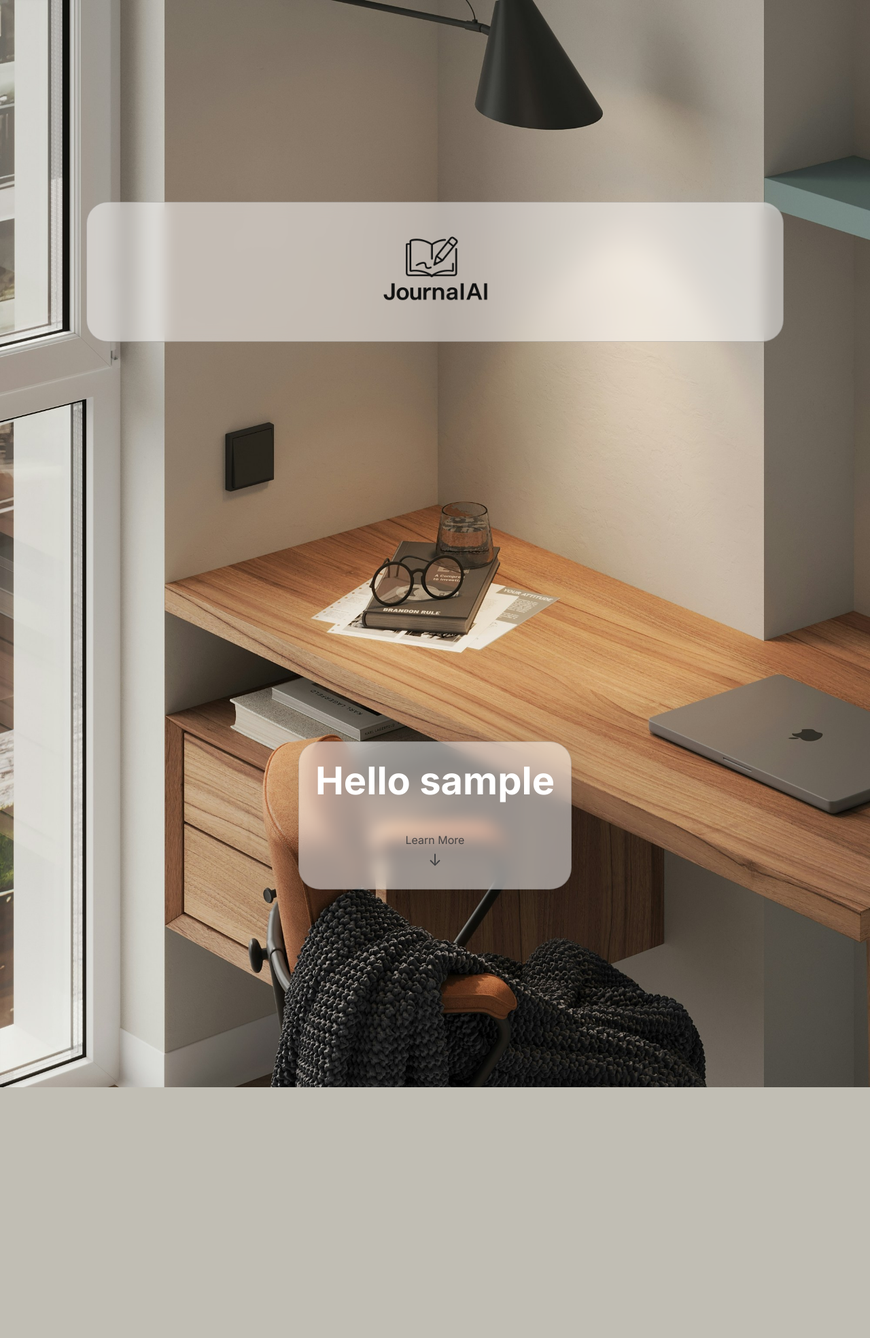
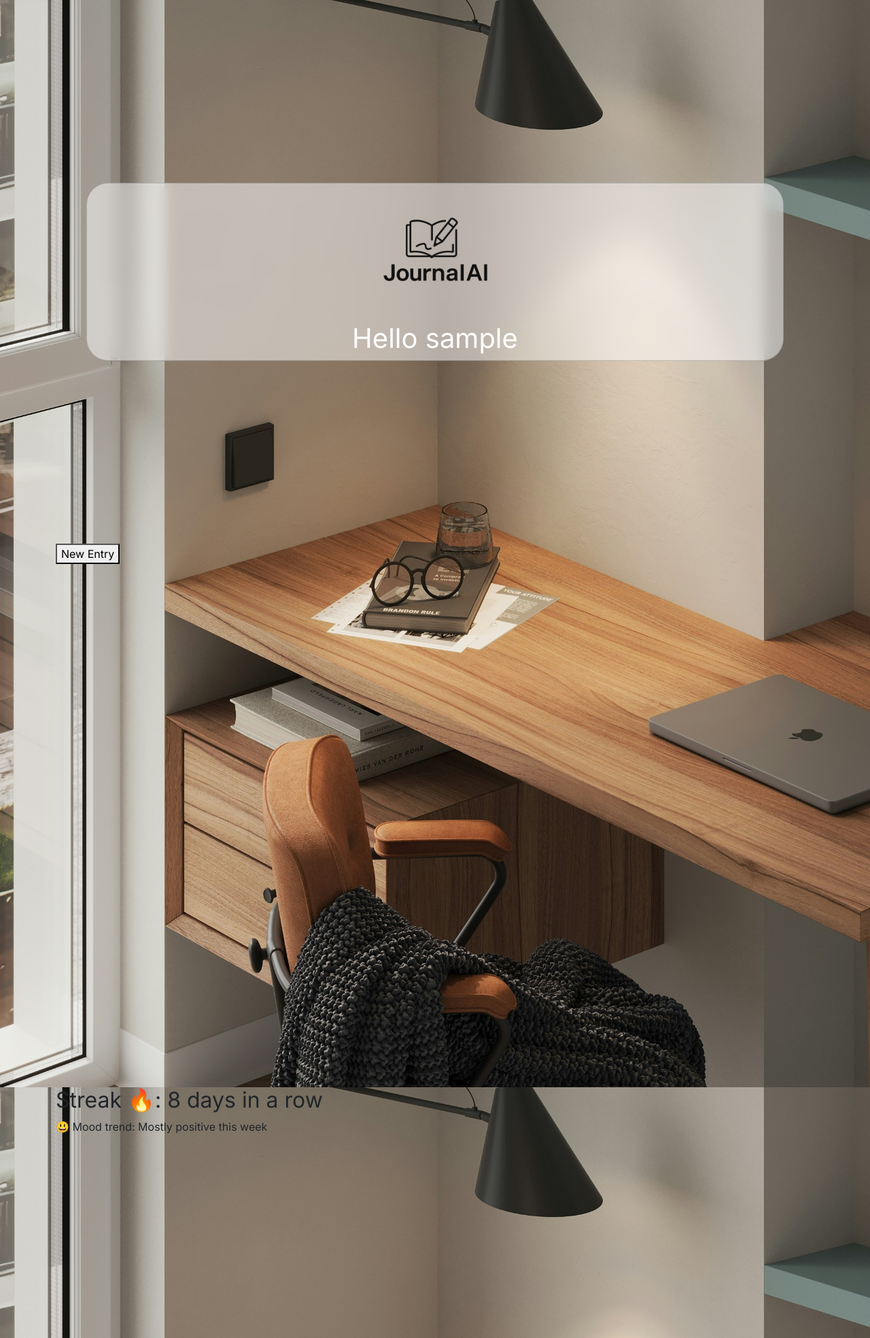
Before and after one commit to FredyJSD/JournalAI, a Flask app: template templates/dashboard.html in a window 1280 px wide. Shown: the top 1969 px of the page at 68% size. Before the commit the page ends 1600 px from the top, so only its background shows below. Run offline with Flask 3, Linux system fonts and the light colour scheme; the template is opened without the code that fills it: most values are stand-ins (such as "Sample title", 1, 10 or a date in 2020); some libraries are stand-ins or nearby versions.

Commit message:
Dashboard Outline

```diff
--- a/app.py
+++ b/app.py
@@ -1,3 +1,5 @@
+import base64
+import json
 from flask import Flask, render_template, request, redirect, url_for, session
 import boto3
 import os
@@ -35,6 +37,24 @@ def login_required(f):
         return f(*args, **kwargs)
     return decorated_function
 
+
+#For testing use only
+def generate_fake_jwt():
+    header = {
+        "alg": "none",
+        "typ": "JWT"
+    }
+
+    payload = {
+        "email": "test@example.com",
+        "name": "Test User"
+    }
+
+    header_b64 = base64.urlsafe_b64encode(json.dumps(header).encode()).rstrip(b'=')
+    payload_b64 = base64.urlsafe_b64encode(json.dumps(payload).encode()).rstrip(b'=')
+
+    fake_token = header_b64 + b'.' + payload_b64 + b'.'
+    return fake_token.decode()
 
 
 @app.route("/", methods=["GET", "POST"])
@@ -96,6 +116,10 @@ def callback():
 # @login_required
 @app.route("/dashboard", methods=["GET", "POST"])
 def dashboard():
+    #For testing
+    if 'id_token' not in session:
+        session['id_token'] = generate_fake_jwt()
+
     id_token = session.get('id_token')
 
     # Decode the ID token
--- a/templates/dashboard.html
+++ b/templates/dashboard.html
@@ -9,23 +9,37 @@
 {% block body_class %}home-page{% endblock %}
 {% block content %}
 <div class="container">
-    <div class="d-flex justify-content-center align-items-center vh-100">
+    <div id="greet-user" class="d-flex justify-content-center align-items-center vh-100">
         <div class="card card-glass rounded-5 justify-content-center align-items-center">
             <img src="../static/assets/img/logo.png" width="20%">
-
-        </div>
-    </div>
-    <div id="journal-entries" class="d-flex flex-column justify-content-center align-items-center vh-100">
-        <div class="card p-4 shadow-lg text-center rounded-5 w-85 card-glass">
-            <h1 class="display-4 fw-bold mb-3">Hello {{user_name}}</h1>
-
-            <a href="#how-it-works" class="learn-link text-muted text-center align-items-center mt-4 text-decoration-none">
-                <span>Learn More</span><br>
-                <span class="fs-4 arrow-down">&#x2193;</span>
-            </a>
+            <h1> Hello {{user_name}}</h1>
         </div>
     </div>
 
+    <div id="new-entry" class="vh-100">
+        <button>New Entry</button>
+    </div>
+
+    <div id="trends" class="vh-100">
+        <h2>Streak 🔥: 8 days in a row</h2>
+        <p>😃 Mood trend: Mostly positive this week</p>
+    </div>
+
+    <div id="request-insights" class="vh-100">
+        <h3>📅 Request Insight: </h3>
+        <button>Recap my week</button>
+        <button>Recap my month</button>
+        <button>Deeper Insight</button>
+    </div>
+
+    <div id="journal-entries" class="d-flex flex-column justify-content-center align-items-center vh-100">
+        <div class="card p-4 shadow-lg text-center rounded-5 w-85 card-glass">
+            <h3 class="fw-bold mb-3">Recent Entries:</h3>
+            <p>😊 May 6: "Summary snippet..." <a>View</a></p>
+            <p>😐 May 5: "Summary snippet..." <a>View</a></p>
+            <p>😴 May 4: "Summary snippet..." <a>View</a></p>
+        </div>
+    </div>
 
 </div>
 {% endblock %}
```
Also changed, not shown: LEARNING_LOG.md (added, +25 -0 lines).
